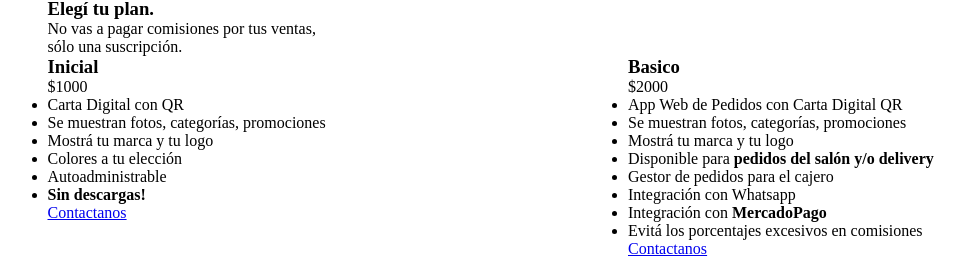
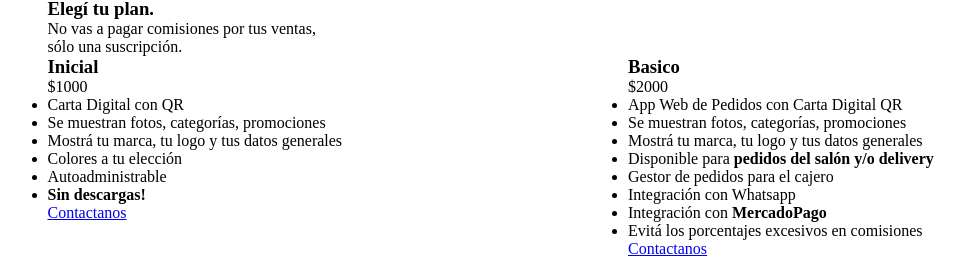
Before and after one commit to agustinfranc/onion-frontend, a Nuxt app: page / in a window 1280 px wide. Shown: the part 3237-3495 px from the top of the page, without its empty margins (12-977 px from the left). Built offline with nearby package versions, Linux system fonts and the light colour scheme.

Commit message:
landing: ajuste menor

```diff
--- a/pages/index.vue
+++ b/pages/index.vue
@@ -330,7 +330,7 @@
               <ul>
                 <li>Carta Digital con QR</li>
                 <li>Se muestran fotos, categorías, promociones</li>
-                <li>Mostrá tu marca y tu logo</li>
+                <li>Mostrá tu marca, tu logo y tus datos generales</li>
                 <li>Colores a tu elección</li>
                 <li>Autoadministrable</li>
                 <li>
@@ -361,7 +361,7 @@
                 <!-- <li>Usá tu propio dominio</li> -->
                 <li>Se muestran fotos, categorías, promociones</li>
                 <!-- <li>Colores a tu elección </li> -->
-                <li>Mostrá tu marca y tu logo</li>
+                <li>Mostrá tu marca, tu logo y tus datos generales</li>
                 <li>
                   Disponible para
                   <strong>pedidos del salón y/o delivery</strong>
```
